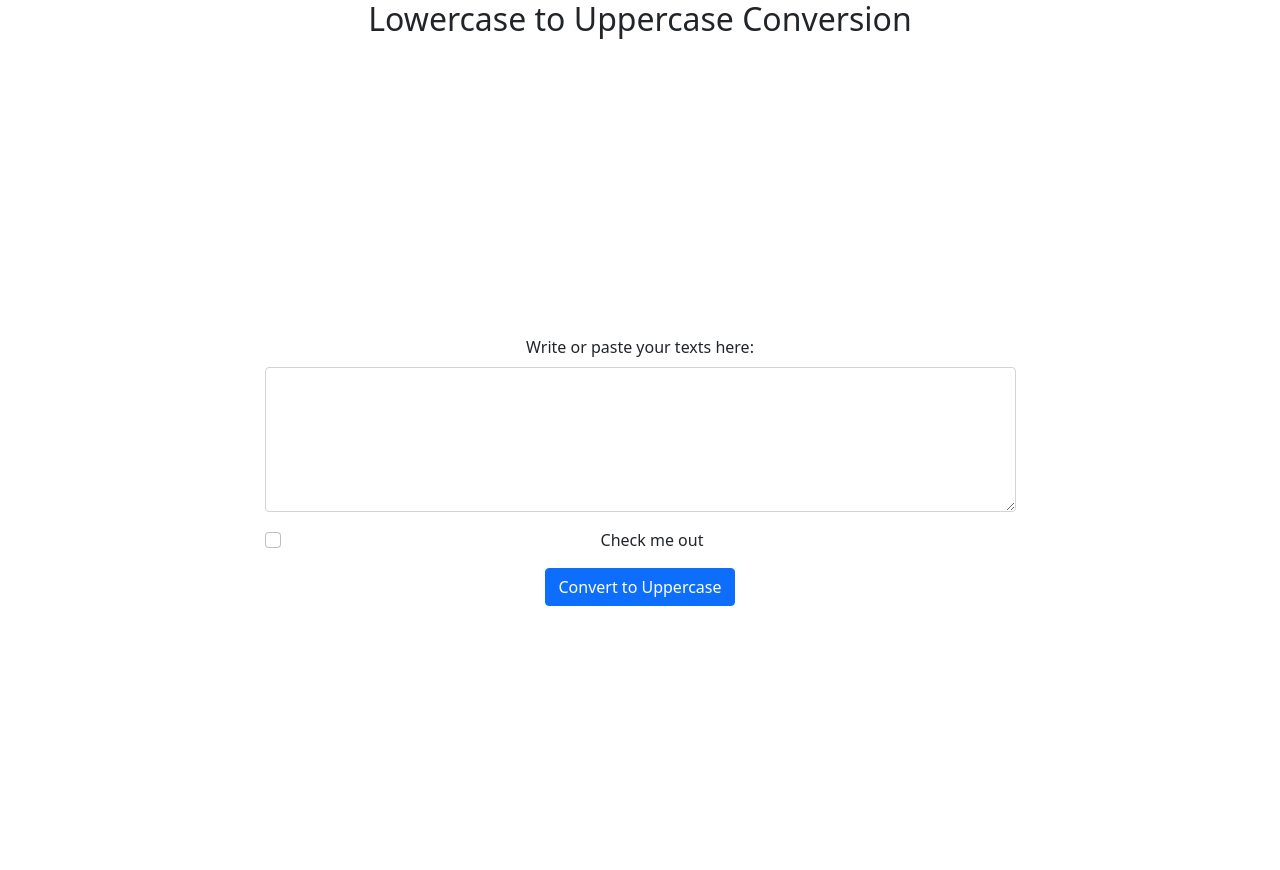
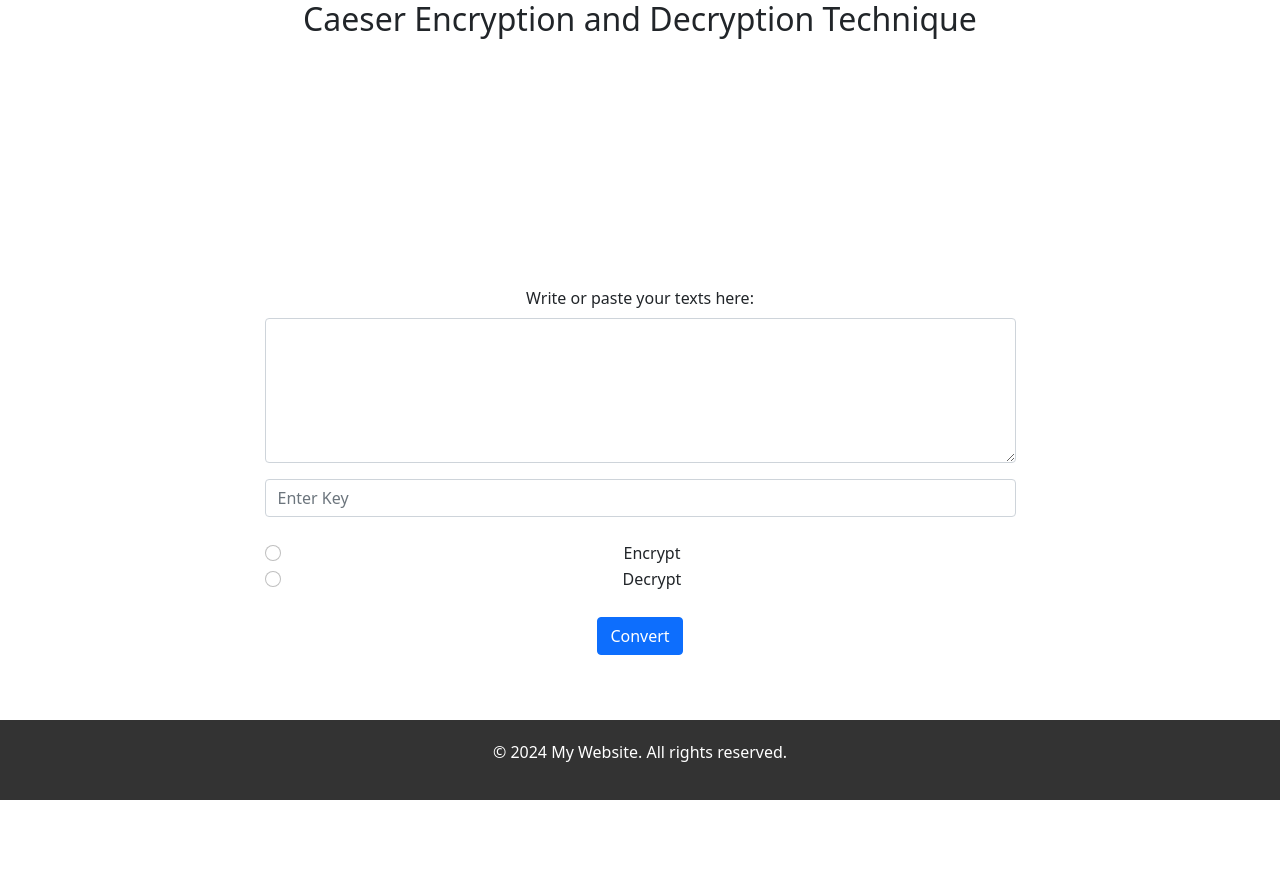
Before and after one commit to mazhar75/Django, a Django app: page / in a window 1280 px wide. Run offline with Django 5.2, Linux system fonts and the light colour scheme.

Commit message:
update 4.0

```diff
--- a/CasearCipher/CasearCipher/views.py
+++ b/CasearCipher/CasearCipher/views.py
@@ -5,6 +5,41 @@ def index(request):
     return render(request,'index.html')
 
 def interface(request):
-    text=request.GET.get('textfield','default')
-    check = request.GET.get('Doit','off')
-    return HttpResponse(text)
+    text = request.GET.get('textfield', 'You did not enter text')
+    key = request.GET.get('key', '0')
+    en = request.GET.get('en', 'de')
+    print("Text:", text)
+    print("Key:", key)
+    print("Encryption:", en)
+    k=10
+    try:
+        k=int(key)
+        k=k%26
+    except ValueError:
+        return HttpResponse('Plaese Enter a valid key')
+    dict={}
+    result=''
+    if en=='en':
+        #l=len(text)
+        for char in text:
+            if 'a'<=char<='z':
+                result = result + chr((ord(char)-97+k)%26+97)
+            elif 'A'<=char<='Z':
+                result = result + chr((ord(char)-65+k)%26+65)
+            else :
+                result = result + char
+        dict['H']='Encrypted text'
+        dict['res']=result
+
+    else:
+        for char in text:
+            if 'a'<=char<='z':
+                result = result + chr((ord(char)-97-k+26)%26+97)
+            elif 'A'<=char<='Z':
+                result = result + chr((ord(char)-65-k+26)%26+65)
+            else :
+                result = result + char
+        dict['H']='Decrypted text'
+        dict['res']=result
+
+    return render(request,'result.html',dict)
--- a/CasearCipher/templates/index.html
+++ b/CasearCipher/templates/index.html
@@ -1,15 +1,28 @@
 <!DOCTYPE html>
 <html>
 <head>
-    <title>Mix text</title>
-    <link rel="stylesheet" type="text/css" href="style.css"> <!-- Link to your CSS file -->
+    <title>Computer Security</title>
+    <link rel="stylesheet" type="text/css" href="style.css">
+    <!-- Link to your CSS file -->
+    <style>
+      /* Style for the footer */
+      footer{
+          background-color: #333;
+          color: #fff;
+          text-align: center;
+          padding: 20px;
+          position: fixed;
+          bottom: 0;
+          width: 100%;
+      }
+  </style>
     <script src="https://cdn.jsdelivr.net/npm/bootstrap@5.0.2/dist/js/bootstrap.bundle.min.js" integrity="sha384-MrcW6ZMFYlzcLA8Nl+NtUVF0sA7MsXsP1UyJoMp4YLEuNSfAP+JcXn/tWtIaxVXM" crossorigin="anonymous"></script>
     <link href="https://cdn.jsdelivr.net/npm/bootstrap@5.0.2/dist/css/bootstrap.min.css" rel="stylesheet" integrity="sha384-EVSTQN3/azprG1Anm3QDgpJLIm9Nao0Yz1ztcQTwFspd3yD65VohhpuuCOmLASjC" crossorigin="anonymous">
 
 </head>
 <body>
     <div class='left-margin container-fluid align-items-center justify-content-center'>
-    <h2>Lowercase to Uppercase Conversion</h2></br>
+    <h2>Caeser Encryption and Decryption Technique</h2></br>
     </div>
     <div class="container-fluid d-flex align-items-center justify-content-center" style="height: 100vh;">
 
@@ -18,12 +31,30 @@
                 <label for="exampleFormControlTextarea1" class="form-label">Write or paste your texts here:</label></br>
                 <textarea name="textfield" class="form-control" id="exampleFormControlTextarea1" rows="3" style="width: 751px; height: 145px;"></textarea>
               </div>
-            <div class="mb-3 form-check">
-              <input type="checkbox" name='Doit' class="form-check-input" id="exampleCheck1">
-              <label class="form-check-label" for="exampleCheck1">Check me out</label>
-            </div>
-            <button type="submit" class="btn btn-primary">Convert to Uppercase</button>
+              <div class="row">
+                <div class="col">
+                  <input type="text" name='key' class="form-control" placeholder="Enter Key" aria-label="First name">
+                </div>
+              </div>
+              </br>
+              <div class="form-check">
+                <input class="form-check-input" name='en' value='en' type="radio" id="flexRadioDefault1">
+                <label class="form-check-label" for="flexRadioDefault1">
+                  Encrypt
+                </label>
+              </div>
+              <div class="form-check">
+                <input class="form-check-input" name='en' value='de' type="radio" id="flexRadioDefault2">
+                <label class="form-check-label" for="flexRadioDefault2">
+                  Decrypt
+                </label>
+              </div>
+            </br>
+            <button type="submit" class="btn btn-primary">Convert</button>
           </form>
     </div>
+    <footer>
+      <p>&copy; 2024 My Website. All rights reserved.</p>
+  </footer>
 </body>
 </html>
```
Also changed, not shown: CasearCipher/docker-compose.yml (added, +10 -0 lines), CasearCipher/requirements.txt (added, +13 -0 lines), CasearCipher/templates/result.html (added, +23 -0 lines), Firstsite/README.md, README.md, 2 other files.
